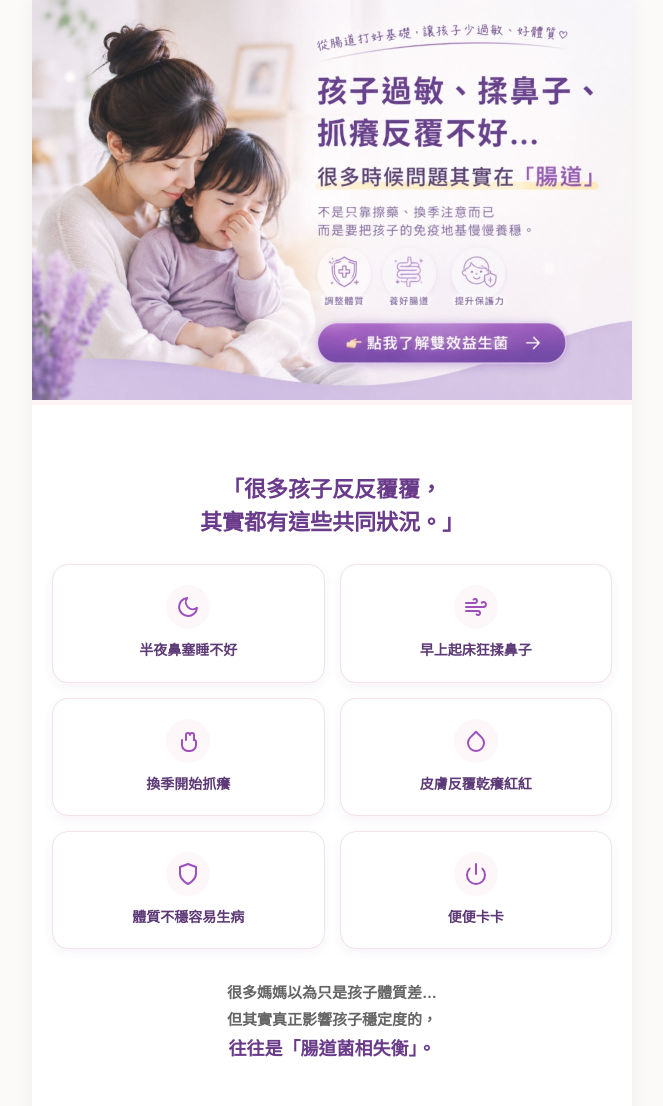
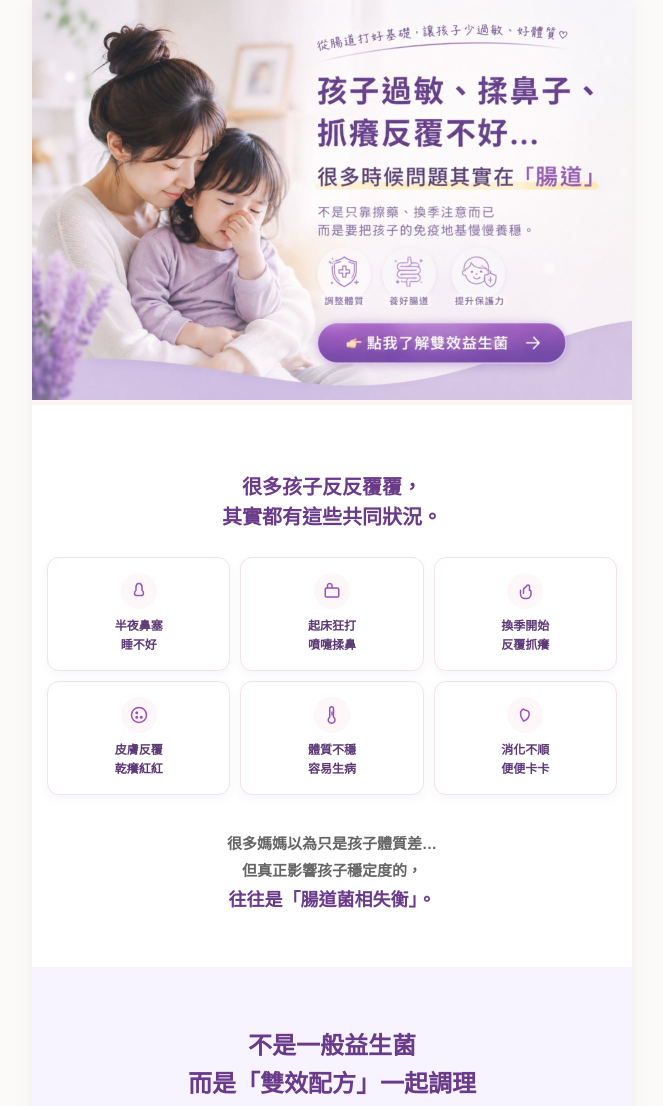
Before and after one commit to a996633333-hub/Hua_mami_shop, a plain HTML site: page index.html in a window 1280 px wide. Shown: the top 1106 px of the page, without its empty margins (308-971 px from the left). Drawn offline with Linux system fonts and the light colour scheme.

Commit message:
Update index.html

```diff
--- a/index.html
+++ b/index.html
@@ -47,50 +47,51 @@
             box-shadow: 0 6px 20px rgba(110, 72, 170, 0.6);
         }
 
-        /* ✨ 區塊 2：痛點卡片 (升級立體可點擊版) ✨ */
-        .pain-points { background-color: #FFF; padding: 50px 20px; }
+        /* ✨ 區塊 2：痛點卡片 (3x2 六宮格縮小升級版) ✨ */
+        .pain-points { background-color: #FFF; padding: 50px 15px; }
+
+        /* 這裡改成 repeat(3, 1fr) 就是一排 3 個囉！ */
         .card-grid {
             display: grid;
-            grid-template-columns: 1fr 1fr;
-            gap: 15px;
+            grid-template-columns: repeat(3, 1fr);
+            gap: 10px; /* 卡片間距稍微縮小以塞下 3 個 */
         }
         .pain-card {
             background-color: #FFFFFF;
-            padding: 20px 10px;
-            border-radius: 16px;
+            padding: 15px 5px; /* 卡片內部縮小 20% */
+            border-radius: 12px;
             border: 1px solid #F3E1EC;
             text-align: center;
-            font-size: 14px;
+            font-size: 12px; /* 字體稍微縮小配合版面 */
             color: #5D3A77;
             font-weight: bold;
-            box-shadow: 0 4px 12px rgba(106, 59, 139, 0.06); /* 柔和微立體陰影 */
-            transition: all 0.3s ease; /* Hover 動畫過渡 */
+            box-shadow: 0 4px 10px rgba(106, 59, 139, 0.05);
+            transition: all 0.3s ease;
             display: flex;
             flex-direction: column;
             align-items: center;
             justify-content: center;
-            gap: 10px;
+            gap: 8px;
         }
         .pain-card:hover {
-            transform: translateY(-4px); /* 滑過時往上浮動 */
-            box-shadow: 0 8px 20px rgba(106, 59, 139, 0.15); /* 陰影加深，產生點擊衝動 */
+            transform: translateY(-4px);
+            box-shadow: 0 8px 18px rgba(106, 59, 139, 0.15);
             border-color: #DDA0DD;
         }
 
-        /* 韓系高級感圖示容器 */
+        /* 韓系高級感圖示容器 - 整體縮小 20% */
         .icon-wrapper {
-            width: 44px;
-            height: 44px;
+            width: 36px;
+            height: 36px;
             background-color: #FDF7FA;
             border-radius: 50%;
             display: flex;
             align-items: center;
             justify-content: center;
         }
-        /* 內嵌圖示的顏色與線條粗細設定 */
         .icon-wrapper svg {
-            width: 24px;
-            height: 24px;
+            width: 18px;
+            height: 18px;
             stroke: #9D50BB;
             stroke-width: 2;
             fill: none;
@@ -171,57 +172,61 @@
 
     <!-- ✨ 【第二區】痛點區 (升級版) ✨ -->
     <div class="section pain-points">
-     <h2 style="line-height: 1.5; font-size: 22px;">「很多孩子反反覆覆，<br>其實都有這些共同狀況。」</h2>
+        <!-- 拿掉引號，回歸專業質感 -->
+        <h2 style="line-height: 1.5; font-size: 20px;">很多孩子反反覆覆，<br>其實都有這些共同狀況。</h2>
+
         <div class="card-grid">
             <div class="pain-card">
                 <div class="icon-wrapper">
-                    <!-- 月亮睡不好圖示 -->
-                    <svg viewBox="0 0 24 24"><path d="M21 12.79A9 9 0 1 1 11.21 3 7 7 0 0 0 21 12.79z"></path></svg>
+                    <!-- 鼻子/呼吸圖示 -->
+                    <svg viewBox="0 0 24 24"><path d="M12 2C10 2 8 4 8 7v4c-1 1-2 2-2 4s1 3 3 3h6c2 0 3-1 3-3s-1-3-2-4V7c0-3-2-5-4-5z"></path></svg>
                 </div>
-                半夜鼻塞睡不好
+                半夜鼻塞<br>睡不好
             </div>
             <div class="pain-card">
                 <div class="icon-wrapper">
-                    <!-- 揉鼻子(風/紙巾)圖示 -->
-                    <svg viewBox="0 0 24 24"><path d="M9.59 4.59A2 2 0 1 1 11 8H2m10.59 11.41A2 2 0 1 0 14 16H2m15.73-8.27A2.5 2.5 0 1 1 19.5 12H2"></path></svg>
+                    <!-- 衛生紙盒/打噴嚏圖示 -->
+                    <svg viewBox="0 0 24 24"><rect x="3" y="8" width="18" height="12" rx="2" ry="2"></rect><path d="M12 8v-4s-1-2-3-2-3 2-3 2v4"></path></svg>
                 </div>
-                早上起床狂揉鼻子
+                起床狂打<br>噴嚏揉鼻
             </div>
             <div class="pain-card">
                 <div class="icon-wrapper">
-                    <!-- 抓癢(手)圖示 -->
-                    <svg viewBox="0 0 24 24"><path d="M18 11V6a2 2 0 0 0-2-2v0a2 2 0 0 0-2 2v0a2 2 0 0 0-2-2v0a2 2 0 0 0-2 2v5"></path><path d="M18 11a2 2 0 0 1 2 2v3a6 6 0 0 1-6 6h-2a6 6 0 0 1-6-6v-5"></path></svg>
+                    <!-- 手部抓癢圖示 -->
+                    <svg viewBox="0 0 24 24"><path d="M18 11V6a2 2 0 0 0-2-2v0a2 2 0 0 0-2 2v0a2 2 0 0 0-2 2v0a2 2 0 0 0-2 2v5"></path><path d="M18 11a2 2 0 0 1 2 2v3a6 6 0 0 1-6 6h-2a6 6 0 0 1-6-6v-5"></path></svg>
                 </div>
-                換季開始抓癢
+                換季開始<br>反覆抓癢
             </div>
             <div class="pain-card">
                 <div class="icon-wrapper">
-                    <!-- 皮膚(修復水滴)圖示 -->
-                    <svg viewBox="0 0 24 24"><path d="M12 2.69l5.66 5.66a8 8 0 1 1-11.31 0z"></path></svg>
+                    <!-- 皮膚乾癢紅點圖示 -->
+                    <svg viewBox="0 0 24 24"><circle cx="12" cy="12" r="10"></circle><circle cx="9" cy="9" r="1"></circle><circle cx="15" cy="15" r="1"></circle><circle cx="9" cy="15" r="1"></circle></svg>
                 </div>
-                皮膚反覆乾癢紅紅
+                皮膚反覆<br>乾癢紅紅
             </div>
             <div class="pain-card">
                 <div class="icon-wrapper">
-                    <!-- 體質(保護盾牌)圖示 -->
-                    <svg viewBox="0 0 24 24"><path d="M12 22s8-4 8-10V5l-8-3-8 3v7c0 6 8 10 8 10z"></path></svg>
+                    <!-- 溫度計/生病圖示 -->
+                    <svg viewBox="0 0 24 24"><path d="M14 14.76V3.5a2.5 2.5 0 0 0-5 0v11.26a4.5 4.5 0 1 0 5 0z"></path><path d="M12 8v4"></path></svg>
                 </div>
-                體質不穩容易生病
+                體質不穩<br>容易生病
             </div>
             <div class="pain-card">
                 <div class="icon-wrapper">
-                    <!-- 消化(腸胃)圖示 -->
-                    <svg viewBox="0 0 24 24"><path d="M18.36 6.64a9 9 0 1 1-12.73 0"></path><line x1="12" y1="2" x2="12" y2="12"></line></svg>
+                    <!-- 腸胃/肚子卡卡圖示 -->
+                    <svg viewBox="0 0 24 24"><path d="M10 4s-4 2-4 6c0 5 4 10 4 10s5-1 7-6c2-5-1-8-3-8-2 0-4-2-4-2z"></path></svg>
                 </div>
-                便便卡卡
+                消化不順<br>便便卡卡
             </div>
         </div>
 
-        <!-- ✨ 新版情緒共鳴文案 ✨ -->
-        <div style="text-align: center; margin-top: 30px; font-weight: bold; color: #666; line-height: 1.8; font-size: 15px;">
-            很多媽媽以為只是孩子體質差…<br>
-            但其實真正影響孩子穩定度的，<br>
-            <span style="color: #6A3B8B; font-size: 18px;">往往是「腸道菌相失衡」。</span>
+        <!-- ✨ 底部情緒共鳴文案 (強制完美置中) ✨ -->
+        <div style="display: flex; justify-content: center; margin-top: 35px;">
+            <p style="text-align: center; font-weight: bold; color: #666; line-height: 1.8; font-size: 15px; margin: 0;">
+                很多媽媽以為只是孩子體質差…<br>
+                但真正影響孩子穩定度的，<br>
+                <span style="color: #6A3B8B; font-size: 18px;">往往是「腸道菌相失衡」。</span>
+            </p>
         </div>
     </div>
 
```
